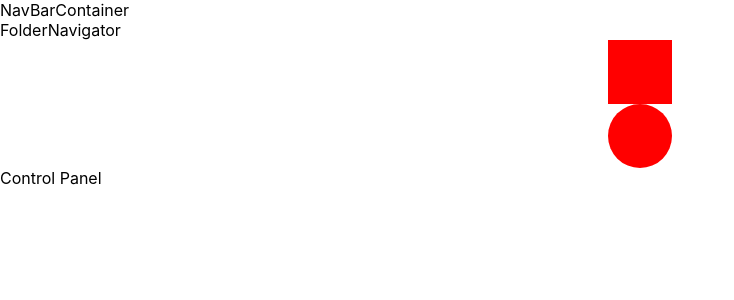
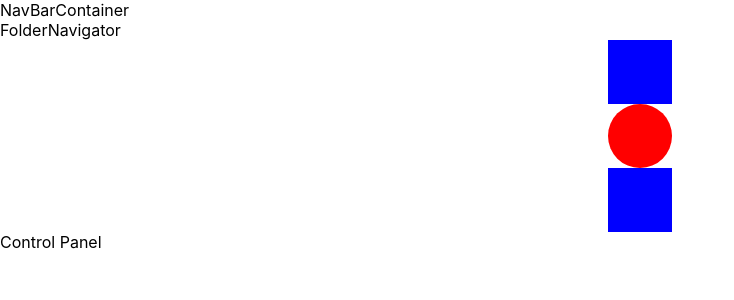
Before and after one commit to SkaMateria/RigAssist, a React (Create React App) app in the folder frontend-rigassist/: page / in a window 1280 px wide. Shown: the top 300 px of the page, without its empty margins (0-734 px from the left). Built offline with nearby package versions, Linux system fonts and the light colour scheme; no server answers.

Commit message:
pulled off passing props to styled components no thanks to the uselessly vague the damn docs were. Go me

```diff
--- a/frontend-rigassist/src/components/TestObject.js
+++ b/frontend-rigassist/src/components/TestObject.js
@@ -1,29 +1,55 @@
 import React from 'react'
 import styled from 'styled-components'
 
-const Box = styled.div`
-	width: 64px;
-	height: 64px;
-	margin: 0 auto;
-	background-color: red;
-`;
+const Ball = styled.div(props => ({
+	width: "64px",
+	height: "64px",
+	borderRadius: "50%",
+	margin: "0 auto",
+	backgroundColor: "red"
+}));
 
-const Ball = styled.div`
-	width: 64px;
-	height: 64px;
-	border-radius: 50%;
-	margin: 0 auto;
-	background-color: red;
-`;
+
+const Box = styled.div(props => ({
+	width: '64px',
+	height: '64px',
+	margin: '0 auto',
+	backgroundColor: props.color
+}))
+
+const Box2 = styled.div.attrs(props => ({
+	color2: props.color
+}))`
+	width: 64px
+	height: 64px
+	margin: 0 auto
+	background-color: ${props => props.color}
+`
 
 export default class TestObject extends React.Component{
+	constructor(props) {
+		super(props)
+
+		this.state = {
+			backgroundColor: this.props.backgroundColor,
+		}
+	}
+
+
+	clickHandler = () => {
+	}
+
+	getColor = () => {
+		return this.state.backgroundColor
+	}
 
   render() {
-    return(
-      <div>
-        <Box></Box>
-        <Ball></Ball>
-      </div>
+		return(
+			<div>
+        <Box onClick={this.clickHandler} color={this.getColor()} ></Box>
+        <Ball onClick={this.clickHandler} color={this.getColor()} ></Ball>
+        <Box2 onClick={this.clickHandler} color={this.getColor()} ></Box2>
+			</div>
     )
   }
 }
--- a/frontend-rigassist/src/containers/WorkBench.js
+++ b/frontend-rigassist/src/containers/WorkBench.js
@@ -12,7 +12,7 @@
 	constructor() {
 		super()
 		this.state = {
-			style: "box"
+			backgroundColor: "blue",
 		}
 	}
 
@@ -39,7 +39,7 @@
 			return (
 				<div>
 				{/* <div className={this.state.style} onClick={this.colorChange} ></div> */}
-				<TestObject clackHandler={this.colorChange}/>
+				<TestObject backgroundColor={this.state.backgroundColor} />
 				<ControlPanel/>
 			</div>
 		)
```
Also changed, not shown: 1 other file (tests, documents, lock files or other folders).
